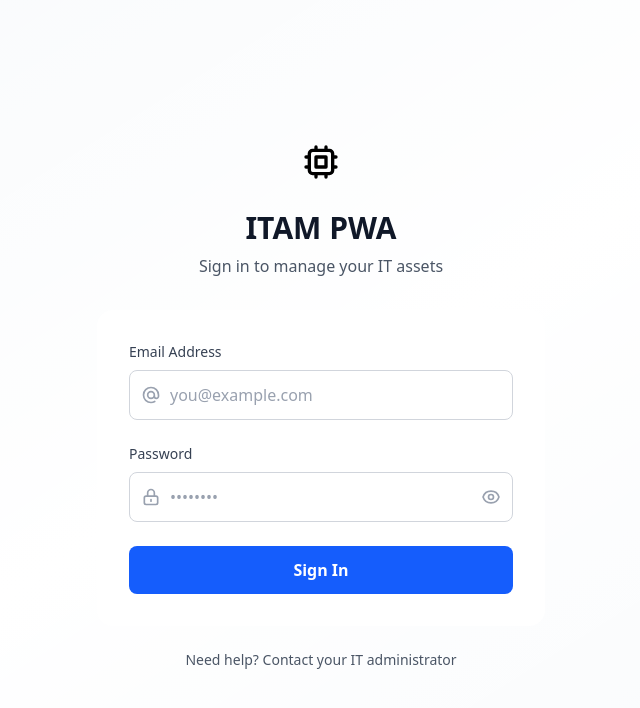
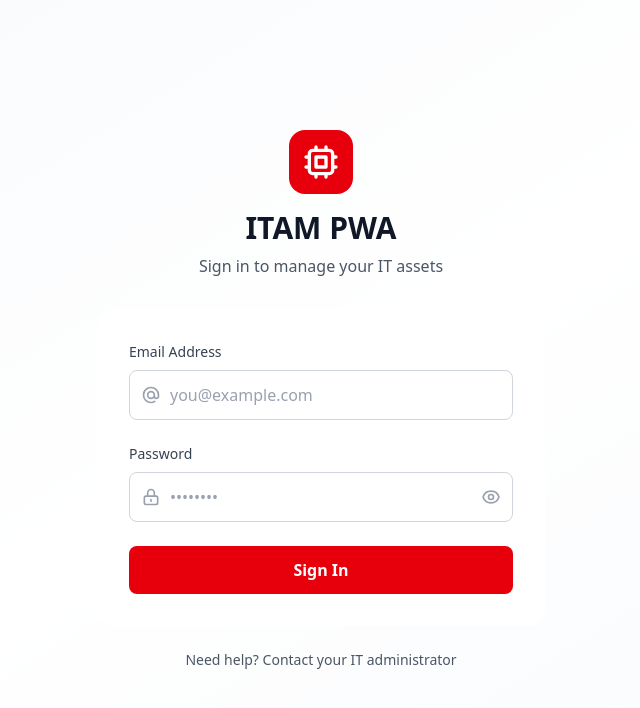
Before and after one commit to 011010/pwa, a React (Vite) app: page /login in a window 1280 px wide. Shown: the top 708 px of the page, without its empty margins (319-959 px from the left). Built offline with nearby package versions, Linux system fonts and the light colour scheme; no server answers.

Commit message:
fix: use correct equipment_inventory_id from metadata

```diff
--- a/src/pages/CreateHomeOffice.tsx
+++ b/src/pages/CreateHomeOffice.tsx
@@ -89,7 +89,7 @@ export const CreateHomeOffice: React.FC = () => {
       if (!selectedEquipment) throw new Error('Equipment not found');
 
       const payload = {
-        equipment_inventory_id: selectedEquipmentId,
+        equipment_inventory_id: selectedEquipment.metadata.equipment_id,
         employee_id: user.id,
         output_date: outputDate,
         output_comments: comments,
--- a/src/pages/Login.tsx
+++ b/src/pages/Login.tsx
@@ -49,9 +49,9 @@ export const Login: React.FC = () => {
       >
         {/* Logo and Title */}
         <div className="text-center mb-8">
-          <div className="inline-flex items-center justify-center w-16 h-16 bg-primary-600 rounded-2xl mb-4">
+          <div className="inline-flex items-center justify-center w-16 h-16 bg-red-600 rounded-2xl mb-4">
             <svg
-              className="w-10 h-10 text-black"
+              className="w-10 h-10 text-white"
               fill="none"
               stroke="currentColor"
               viewBox="0 0 24 24"
@@ -208,7 +208,7 @@ export const Login: React.FC = () => {
             <button
               type="submit"
               disabled={isLoading}
-              className="w-full bg-blue-600 hover:bg-primary-700 text-white font-semibold py-3 px-4 rounded-lg transition-colors disabled:opacity-50 disabled:cursor-not-allowed flex items-center justify-center"
+              className="w-full bg-red-600 hover:bg-red-700 text-white font-semibold py-3 px-4 rounded-lg transition-colors disabled:opacity-50 disabled:cursor-not-allowed flex items-center justify-center"
             >
               {isLoading ? (
                 <>
```
